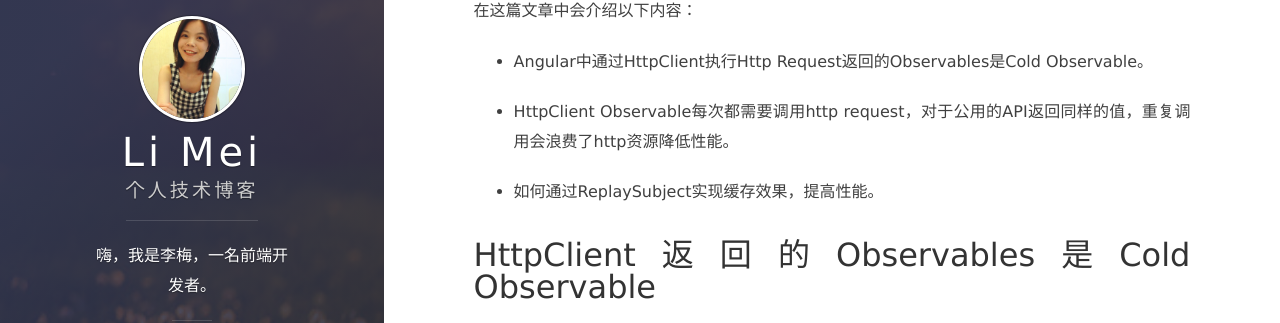
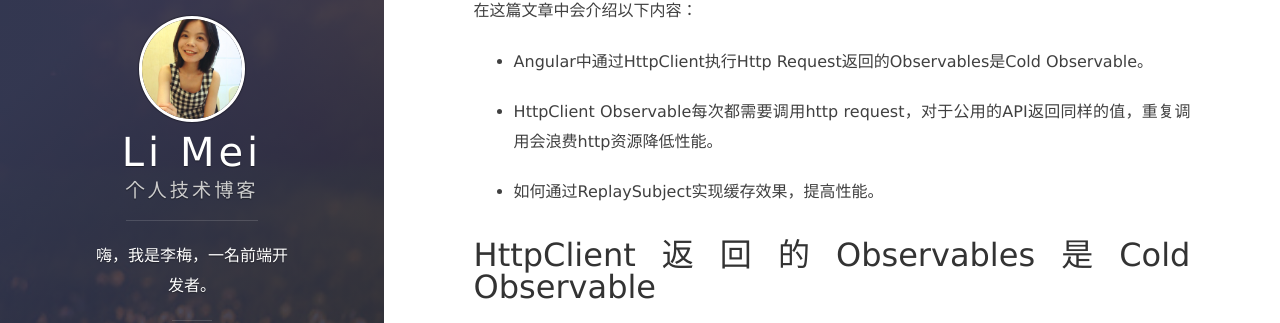
Before and after one commit to LiMeii/LiMeii.github.io, a Jekyll site: the page built from _posts/2019-08-12-rxjs-caching.md, in a window 1280 px wide and 900 px high. Shown: the part 144-467 px from the top of the window. Built offline with Jekyll 4.4.1, drawn with Linux system fonts in a browser that asks for light colours; nearby versions of some CDN libraries.

Commit message:
update post

```diff
--- a/_posts/2019-08-12-rxjs-caching.md
+++ b/_posts/2019-08-12-rxjs-caching.md
@@ -8,7 +8,7 @@ layout: post
 
 - Angular中通过HttpClient执行Http Request返回的Observables是Cold Observable。
 
-- HttpClient Observable每次都需要调用http request，对于公用的API返回同样的值，重复调用会浪费了http资源降低性能。
+- HttpClient Observable每次都需要调用http request，对于公用的API返回同样的值，重复调用会浪费http资源降低性能。
 
 - 如何通过ReplaySubject实现缓存效果，提高性能。
 
@@ -143,7 +143,7 @@ rxjs-cache.component.html代码如下：
 
 F12打开浏览器的DevTools，当前页面会调用两次GET API（https://api.github.com/users?since=1），并且两个user list列出的30位用户信息一模一样：
 
-![rxjs-cache](https://limeii.github.io/assets/images/posts/rxjs/rxjs-cache01.png){:height="70%" width="70%"}
+![rxjs-cache](https://limeii.github.io/assets/images/posts/rxjs/rxjs-cache01.png){:height="100%" width="100%"}
 
 两个用户list订阅users$，生成了两个Observable实例并且都是订阅开始之后才开始发送值，也就是说**Angular中通过HttpClient执行Http Request返回的Observabl是Cold Observable**。
 
```
